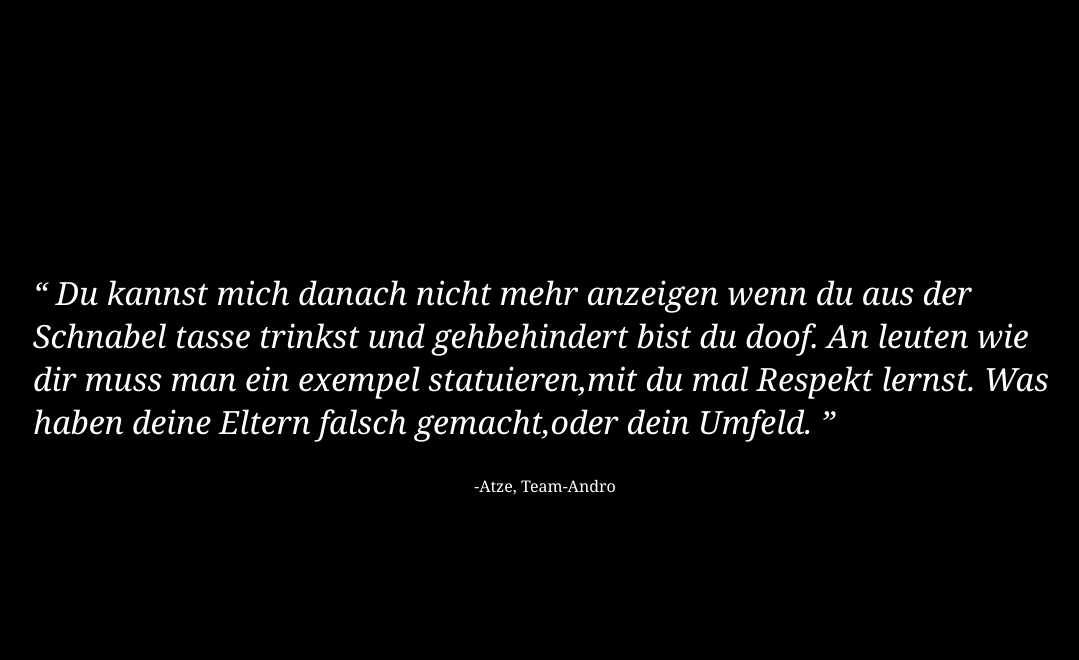
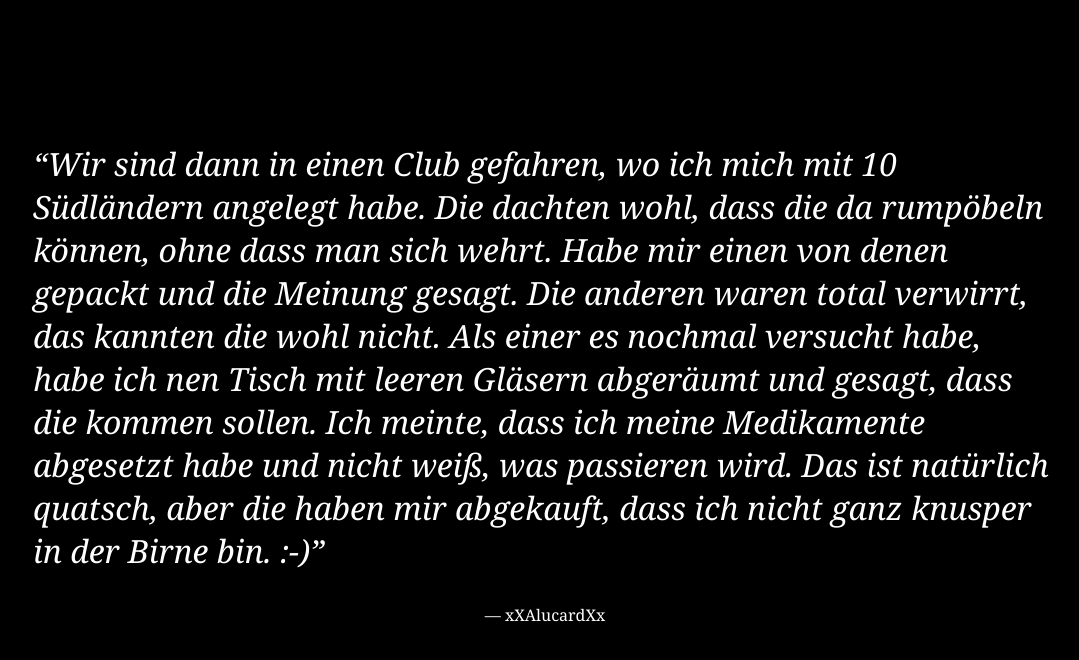
Before and after one commit to lexyconTA/lexyconTA.github.io, a plain HTML site: page index.html in a window 1280 px wide. Shown: the whole page, without its empty margins (95-1174 px from the left). Drawn offline with Linux system fonts and the light colour scheme.

Commit message:
Cycling through quotes

```diff
--- a/index.html
+++ b/index.html
@@ -13,16 +13,17 @@
     <title>Schnabeltasse</title>
   </head>
   <body>
-    <div class="quote">
+    <div class="quote run-animation">
       <blockquote>
-        <p>
+        <p class="quote-content">
           Du kannst mich danach nicht mehr anzeigen wenn du aus der Schnabel
           tasse trinkst und gehbehindert bist du doof. An leuten wie dir muss
           man ein exempel statuieren,mit du mal Respekt lernst. Was haben deine
           Eltern falsch gemacht,oder dein Umfeld.
         </p>
       </blockquote>
-      <cite>-Atze, Team-Andro</cite>
+      <cite class="quote-author">Atze, Team-Andro</cite>
     </div>
+    <script src="main.js"></script>
   </body>
 </html>
--- /dev/null
+++ b/main.js
@@ -0,0 +1,102 @@
+const quoteEl = document.querySelector(".quote");
+const quoteContentEl = document.querySelector(".quote-content");
+const quoteAuthorEl = document.querySelector(".quote-author");
+const quotes = [
+  {
+    content: `Was für ein geiler Arsch, da möchte ich am liebsten gleich reinficken`,
+    author: `Verfechter`,
+  },
+  {
+    content: `Nö. Erwischt, und zwar Dich. Vermutlich hast Du als Kind zu viel aus Plastikflaschen mit BPA getrunken, das verändert die Gehirnstrukturen hin zu weiblich und deswegen spamst Du in einem Thread mit dem schwulen Titel "Zeit der Fühls" rum...
+
+    Und vermutlich nix zu ficken daheim, sonst wärst Du anderweitig beschäftigt.
+
+    Ich hab als Kind noch aus Glasflaschen getrunken, und deswegen grad mal 2.500 Beiträge in 15 Jahren. Fakt!`,
+    author: `wildsau`,
+  },
+  {
+    content: `Ach du Vogel wenn du nen Problem hast lasse treffen gilt für jeden hier.
+
+    Ihr seid doch scharf drauf mal ein paar auf die Schnauze zu bekommen.
+
+    Lasst treffen und klären,scheiss Pisser`,
+    author: `Atze`,
+  },
+  {
+    content: `LOL Matze
+
+    Matze das Ding ist klar wie Klosbrühe. Als du noch mit deiner Alten zusammen warst, hattest du ein großes Selbstbewusstsein, deine Freundin hat dich mit Liebe und Loyalität zugeschüttet und dir das Gefühl gegeben du bist ein geiler Stecher und du hast das geglaubt und sie abserviert. Doch Matze, das war fatal! Matze du bist wieder raus in die freie Wildbahn und hast dir einen Korb nach dem Anderen eingeheimst und konntest nicht mehr in deinen sicheren Hafen einlaufen der dein bröckelndes Selbstbewusstsein wieder aufpeppt. Und danach sehnst du dich jetzt wieder Matze! Nicht dieses Gör, nein! Nach einem Confidence-Schub. Und deine Gedanken an diesen neuen Flirt sprechen genau diese Sprache, Matze. Matze hör mir jetzt ganz genau zu! Wenn du das nächste mal in einer Beziehung bist (wie auch immer du das anstellen möchtest), mach erst dann Schluss, wenn du ordentlich Gains auf deine Rippchen gepackt hast. Danach ziehst du ne ordentliche Defi durch und lässt dir ein Bleaching verpassen. Dann Matze, nur dann, kannst du von einer Braut zur nächsten hüpfen. Und immer schön zweigleisig fahren.
+
+    Matze, ich weiß was du jetzt denkst. "Scheiße, der Kerl hat mich durchschaut und vor allen Androanern lächerlich gemacht!". Aber so ist das nicht Matze. Matze geh ins Gym mach dein Ding und habe immer meine Worte im Hinterkopf.
+
+    Lebe wohl Matze`,
+    author: `SanSebastian`,
+  },
+  {
+    content: `Das war bei mir genauso, in den ersten 2,5 Jahren habe ich im Schnitt 5kg pro Jahr zugenommen, das ging mir dann zu langsam und ich habe mir einen Mixer gekauft und alles püriert, was noch ging.
+
+    Da Geld bei mir als Schüler Mangelware war, kaufte ich mir beim Landwirtschaftlichen Bedarf ein Kälberaufzuchtsmittel im 50kg-Sack (stand drauf, für den menschlichen Verzehr nicht geeignet :-) , es hieß F5 :-) ).
+    Es kostete nur 25 DM.
+    Davon nahm ich dann jeden Tag ein KG zusätzlich zu den normalen Mahlzeiten.
+
+    Das Zeug war so eklig, dass ich jedesmal davon kotzen musste, der Plastikbehälter des Mixers fing an zu stinken von dem Zeug, ich musste mir dann einen Mixer mit Glasbehälter zulegen.
+
+    Mit solchen Methoden konnte ich dann fast jeden Monat ein KG zulegen.
+
+    Zum Glück wurde ich dann bald von meinem Fitness-Studio und später von der Bundeswehr gesponsort und musste das Zeug nicht mehr trinken.`,
+    author: `stefanco`,
+  },
+  {
+    content: `ohja so wars:
+
+      wir im urlaub, freundin krank geht um 22.00 schlafen und sagt zu mir, bleib bitte nicht so lang in der disco (clubdisco), ich sturzbesoffen bis 4 uhr geblieben mach die hotelzimmertür auf und musste kacken gehen.
+      irgendwie hat das nicht geklappt, bin auf der toilette eingeschlafen (boxershort). um 7 aufgestanden und mich gewundert warum es schon hell ist.
+
+      ex freundin schreit mich an wo ich besoffener idiot war, ich guck sie darauf hin völlig verwirrt und immer noch stockbesoffen an und kack einfach los mitten im zimmer (fragt mich nicht was mich dazu geritten hat).
+
+      ex freundin fängt an zu weinen und meint das sich krank bin und hilfe brauch, daraufhin habe ich auch fast angefangen zu weinen und habe nen handtuch drüber gelegt und bin pennen gegangen ---> folge übelster knick in der beziehung, hatte lange gedauert bis alles wiede rok war
+
+      oh man geile aktion, die werde ich meinen enkeln erzählen`,
+    author: `Verfechter`,
+  },
+  {
+    content: `Bei nem dreier Satz Kniebeugen hab ich bei der ersten wdh wad reissen gehört, dachte es wären nur die boxershorts wie schon öfter. Am tiefsten Punkt der 2. Seh ich im Spiegel in voller Pracht meinen Sack rumbaumeln. Aufm Weg nach oben musst ich so lachen, dass ich keinen Millimeter mehr hochkam und musste dann wieder runter und abwerfen bin dabei rückwärts umgefallen und auf der Stange gelandet`,
+    author: `RWA-`,
+  },
+  {
+    content: `wurde im lidl angequatscht... von so nem kasachenjullei. Er fragt ob ich bock auf Boxtraining hab... er gibt mir nen Zettel den er durchstreicht und ne Homepage draufschreibt.... und meint im gehen noch, dass ich dann so bxoen könnet wie die Jungs in Matrix.... auf der Homepage ist n youtubevideo bei dem er vor nem Wandtepich steht und einem garantiert, dass man Boxweltmeister durch Selbsthypnose wird....`,
+    author: `c0l0rs`,
+  },
+  {
+    content: `Ich heisse Luca und wohne in der Schweiz. hab mich in einem Deutschen forum angemeldet, weil es sehr viel mehr Mitglieder hat, im Forumratgeber ziemlich hoch oben stand und weil ich mir hier auch mehr Hilfe verspreche, als in einem kleineren Forum mit paar Hundert mitgliedern. Was kann ich noch zu mir sagen, ausser das ich aus der CH stamme ... ich bin 17 Jahre, werde nechstes Jahr 18. Mit dem Hanteltraning habe ich völlig unerfahren mit 12 Jahren begonnen und viele Fehler gemacht, wie z.B. jeden Tag Bizepstraning mit 100 Wdh. mit 14 hab ich dann angefangen richtig zu tanieren, hab dann u.a. auch ein Jahr Thaiboxen gemacht und war zweimal über den Sommern für 3 Monaten in einem Fitnesstudio angemeldet. hab auch gute Fortschritte erzielt. Seit September habe ich jetzt eine komplette Pause gehabt, weil ich unter anderem auch viel mit Kollegen aus war und den Körper meines Hundes traniert habe, als eine art Couch. Mittlerweile hat er mehr breite als ich, und meine Muskeln sind sehr zurückgegengen. Jetzt ist es wider Sommerzeit und ich hab beschlossen wider zu tranieren. Hab vor ca. 2 Wochen ein 1 Jahresabo in ein TC gemacht, aber dazu in einem anderen Therad mehr.`,
+    author: `DonPitbull`,
+  },
+  {
+    content: `Wir sind dann in einen Club gefahren, wo ich mich mit 10 Südländern angelegt habe. Die dachten wohl, dass die da rumpöbeln können, ohne dass man sich wehrt. Habe mir einen von denen gepackt und die Meinung gesagt. Die anderen waren total verwirrt, das kannten die wohl nicht. Als einer es nochmal versucht habe, habe ich nen Tisch mit leeren Gläsern abgeräumt und gesagt, dass die kommen sollen. Ich meinte, dass ich meine Medikamente abgesetzt habe und nicht weiß, was passieren wird. Das ist natürlich quatsch, aber die haben mir abgekauft, dass ich nicht ganz knusper in der Birne bin. :-)`,
+    author: `xXAlucardXx`,
+  },
+];
+
+function shuffleArray() {
+  for (let i = quotes.length - 1; i > 0; i--) {
+    const j = Math.floor(Math.random() * i);
+    const temp = quotes[i];
+    quotes[i] = quotes[j];
+    quotes[j] = temp;
+  }
+}
+
+shuffleArray();
+
+let i = 0;
+let intervalId = setInterval(
+  (function () {
+    quoteEl.classList.remove("run-animation");
+    void quoteEl.offsetWidth;
+    quoteEl.classList.add("run-animation");
+    quoteContentEl.innerText = quotes[i].content;
+    quoteAuthorEl.innerText = "— " + quotes[i].author;
+    i === quotes.length - 1 ? (i = 0) : i++;
+  })(),
+  10000
+);
--- a/style.css
+++ b/style.css
@@ -22,8 +22,11 @@ body {
   height: 100%;
   font-style: italic;
   font-size: 2rem;
+  word-wrap: break-word;
+}
+
+.run-animation {
   animation: fadeInAnimation 2s;
-  word-wrap: break-word;
 }
 
 cite {
```
Also changed, not shown: 1 other file.
